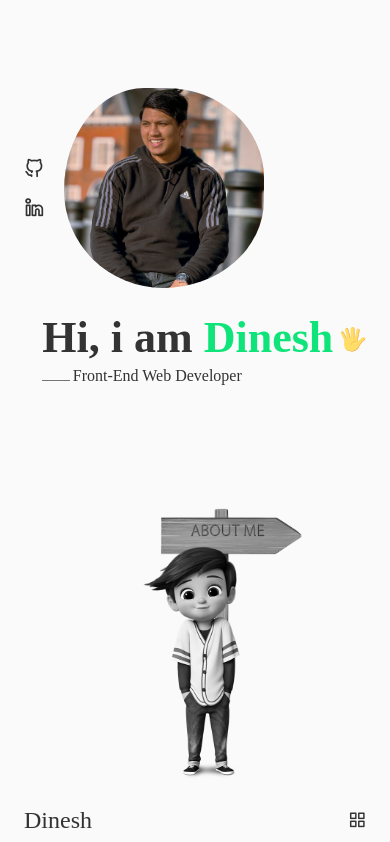
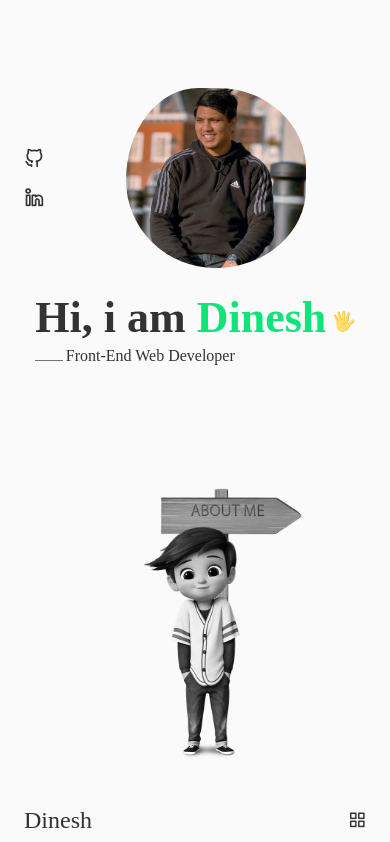
Before and after one commit to AjinThapa2000/Dinesh-Portfolio, a React (Create React App) app: page / in a window 390 px wide. Shown: the top 842 px of the page. Built offline with nearby package versions, Linux system fonts and the light colour scheme.

Commit message:
profile picture align to center during mobile view

```diff
--- a/src/components/contact/contact.css
+++ b/src/components/contact/contact.css
@@ -35,6 +35,7 @@
 
 .contact__card-data {
     display: block;
+    text-decoration: none;
 
 }
 
--- a/src/components/home/home.css
+++ b/src/components/home/home.css
@@ -175,19 +175,15 @@
         order: initial;
         justify-self: center;
         margin-right: 120px;
+        box-shadow: inset 0 0 0 6px rgb(255,255,255 / 3%);
+        width: 200px;
+        height: 200px;
+
     }
 
     .home__data {
         grid-column: 1/3;
         justify-self: center;
-    }
-
-    .home__img{
-        box-shadow: inset 0 0 0 6px rgb(255,255,255 / 3%);
-        width: 200px;
-        height: 200px;
-
-
     }
 
     .home__scroll {
@@ -198,10 +194,13 @@
 }
 
 /* For small devices */
-@media screen and (max-width: 350px) {
+@media screen and (max-width: 441px) {
     .home__img {
         width: 180px;
         height: 180px;
+        order: initial;
+        justify-self: center;
+        margin-right: 25px;
 
     }
 
```
